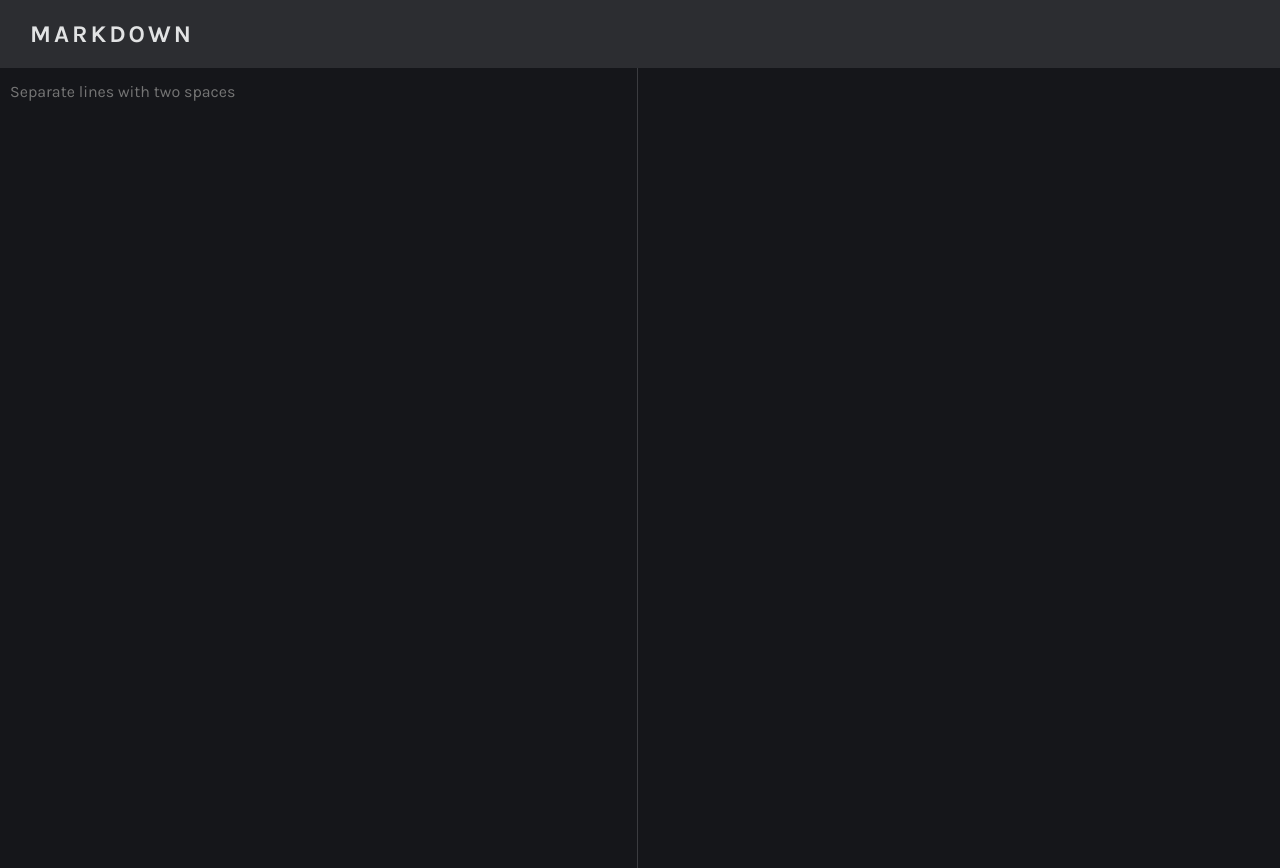
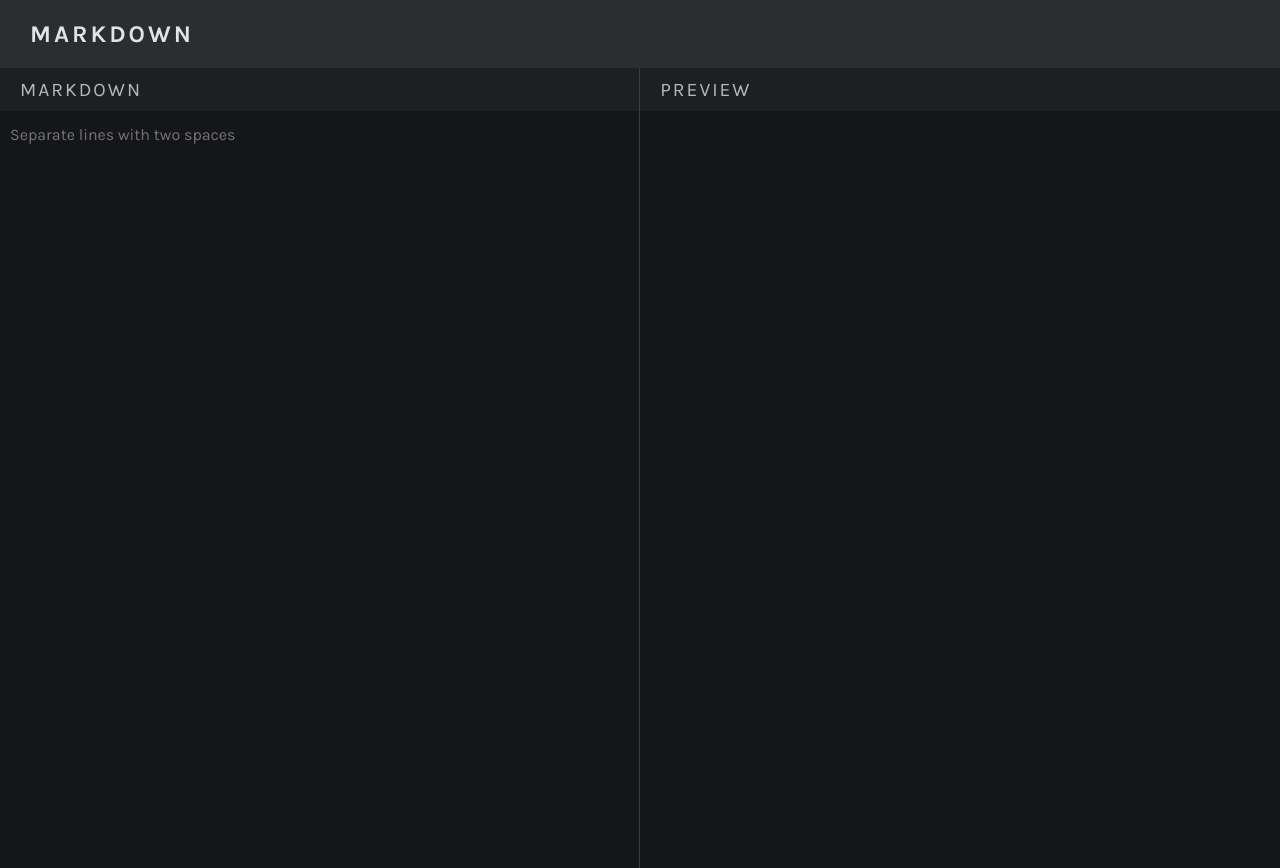
Before and after one commit to Waffenffs/markdown-editor, a React (Vite) app: page / in a window 1280 px wide. Built offline with nearby package versions, Linux system fonts and the light colour scheme.

Commit message:
Tweaked some features

```diff
--- a/src/App.css
+++ b/src/App.css
@@ -54,7 +54,6 @@ textarea:focus {
 
 .markdown {
   font-size: 1rem;
-  padding-left: 10px;
 }
 
 blockquote {
@@ -84,3 +83,17 @@ ul li::before {
   color: #c1715e;
   font-size: 30px;
 }
+
+.header {
+  font-size: 1.2rem;
+  background-color: #1e1f23;
+  color: #b7b8bd;
+  padding: 10px;
+  padding-left: 20px;
+  letter-spacing: 2px;
+  font-weight: 300;
+}
+
+.preview-container {
+  padding-left: 10px;
+}
--- a/src/components/Editor.tsx
+++ b/src/components/Editor.tsx
@@ -4,26 +4,37 @@ import { useState, useEffect } from 'react';
 import DOMPurify from 'dompurify'
 import '../App.css'
 
+// TO DO
+// create a database for each users
+// use firebase's firestore for the DB
+// use firebase's auth for user authentication
+// maybe use node.js firebase SDK?
+
 function Editor() {
+  // allows marked to render new lines
   marked.setOptions({ breaks: true })
 
+  // holds textarea content
   const [content, setContent] = useState<any>('');
 
+  // handles textarea changes
   const handleChange = (e: any) => {
     setContent(e.target.value)
   }
-
-  console.log(DOMPurify.sanitize(marked.parse(content.replace(/&gt;+/g, '>'))))
 
   return (
     <main>
       <div className="container">
         <article className='plain-text'>
+          <div className="header">MARKDOWN</div>
           <textarea onChange={handleChange} placeholder='Separate lines with two spaces'></textarea>
         </article>
 
         <article className="markdown">
-          <div dangerouslySetInnerHTML={{ __html: DOMPurify.sanitize(marked.parse(content.replace(/&gt;+/g, '>')))}} />
+          <div className="header">PREVIEW</div>
+          <div className="preview-container">
+            <div dangerouslySetInnerHTML={{ __html: DOMPurify.sanitize(marked.parse(content.replace(/&gt;+/g, '>')))}} />
+          </div>
         </article>
       </div>
     </main>
```
